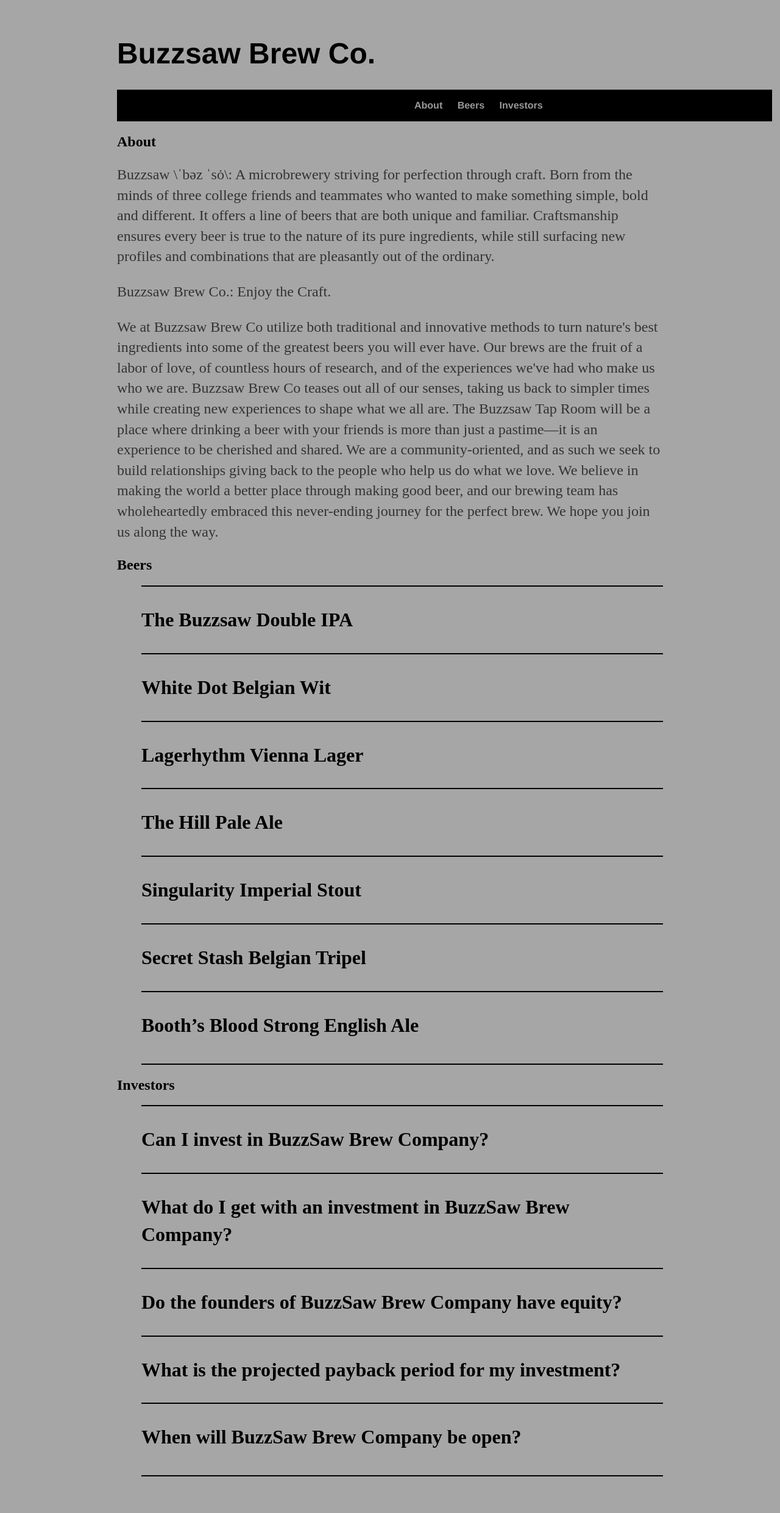
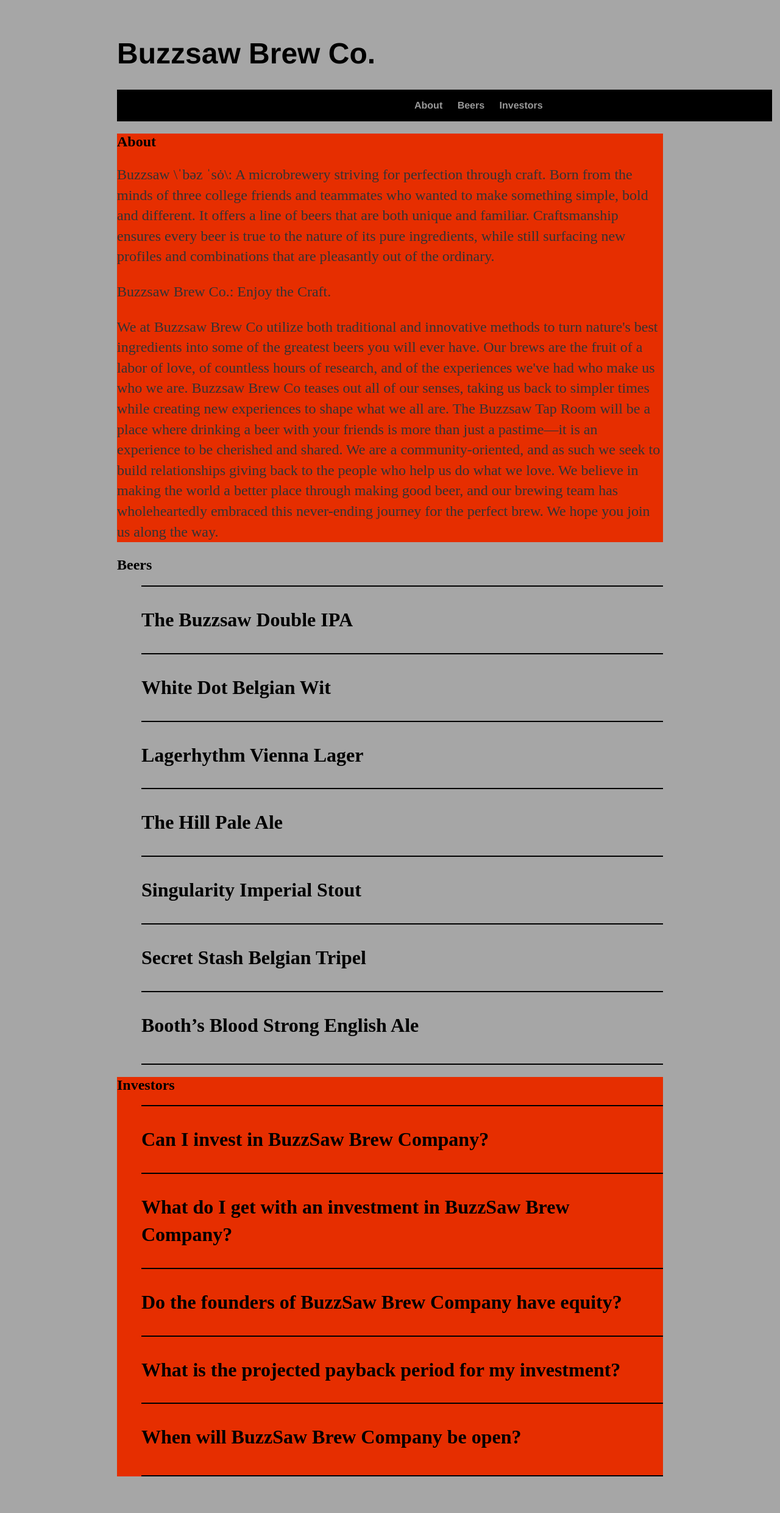
Before and after one commit to arquinn/arquinn.github.io, a Jekyll site: the page built from test.html, in a window 1280 px wide. Shown: the whole page at 61% size. Built offline with Jekyll 4.4.1, drawn with Linux system fonts in a browser that asks for light colours; nearby versions of some CDN libraries.

Commit message:
Update test.css

```diff
--- a/css/test.css
+++ b/css/test.css
@@ -3,6 +3,10 @@ body {
     width: 70%;
     background-color: #a6a6a6;
 }
+.odd{
+    background-color: #e62e00;
+}
+
 .navbar{
     font-family:'Helvetica', 'Arial', 'Sans-Serif';
     background-color: black;
```
